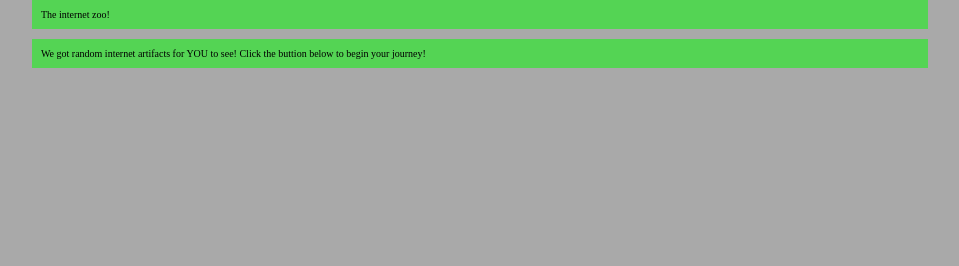
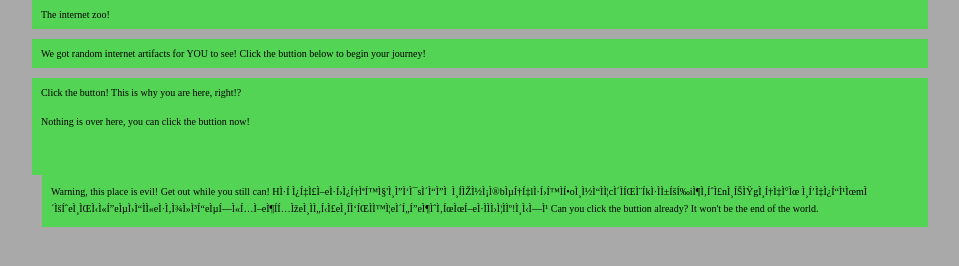
Before and after one commit to LavnerTest2/LavnerTest2.github.io, a plain HTML site: page index.html in a window 1280 px wide. Shown: the whole page, without its empty margins (160-1119 px from the left). Drawn offline with Linux system fonts and the light colour scheme; files that its build step writes are made by us from their sources.

Commit message:
I changed some stuff, save it please

```diff
--- a/index.html
+++ b/index.html
@@ -11,4 +11,14 @@
     <main>We got random internet artifacts for YOU to see! Click the buttion below to begin your journey!</main>
     </body>
 
+<footer>
+    Click the button! This is why you are here, right!?
+</footer>
+
+<nav>
+    Nothing is over here, you can click the buttion now!
+</nav>
+    <aside>
+        Warning, this place is evil! Get out while you still can! H̷͇̣̖̿͠ȩ̷̪͙͛̿͆'̸̯̔̑s̴̠̓̔ ̸̡̮́̎̽b̵͇͆l̷͙̭͕͛o̸̦̽̓̏c̴̨͍̐͌ḵ̷͚͉́î̶͈̣n̸̟͊g̸̰̜͆̇ ̸͓̹̜͒̇̿m̴͈̚ě̸̫͔̋e̵̛̫̓̏ê̷̻̳͓̾e̵̫̖͗ͅe̶̞͐ͅẹ̸̐̄͋e̸̝̙̦͐̑͌ë̴͔́ë̶̜͖̂͜e̷̛̦̭̺̐́!̸̗̹̋ Can you click the buttion already? It won't be the end of the world.
+    </aside>
 </html>
```
